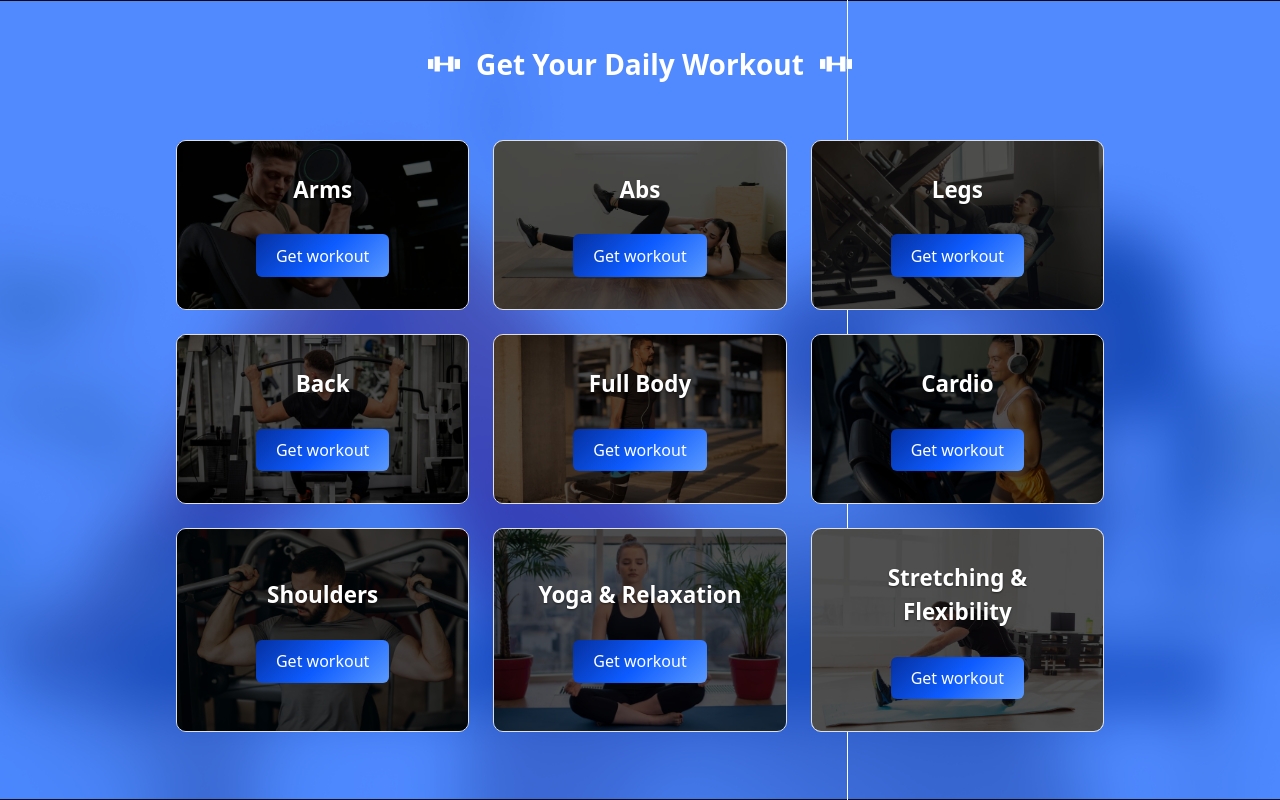
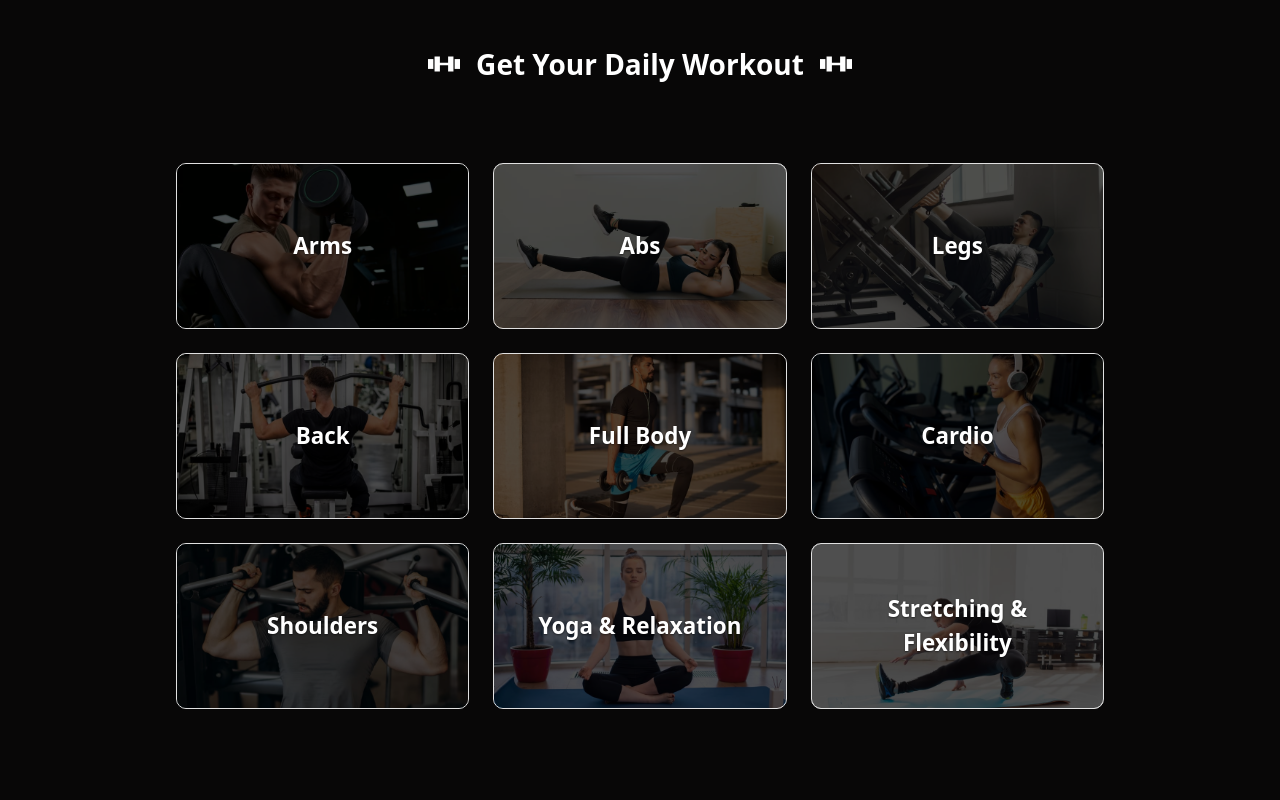
Before and after one commit to kisa-fatima/devops-project, a React (Vite) app in the folder client/: page / in a window 1280 px wide. Built offline with nearby package versions, Linux system fonts and the light colour scheme.

Commit message:
ui changes

```diff
--- a/client/src/App.css
+++ b/client/src/App.css
@@ -1,3 +1,27 @@
+/* Page loader */
+.loader-overlay {
+  position: fixed;
+  inset: 0;
+  background: rgba(8, 7, 7, 0.7);
+  display: flex;
+  align-items: center;
+  justify-content: center;
+  z-index: 999;
+}
+
+.loader-spinner {
+  width: 48px;
+  height: 48px;
+  border: 4px solid rgba(255, 255, 255, 0.2);
+  border-top-color: #fff;
+  border-radius: 50%;
+  animation: loader-spin 0.8s linear infinite;
+}
+
+@keyframes loader-spin {
+  to { transform: rotate(360deg); }
+}
+
 .container {
   width: 100%;
   max-width: 960px;
@@ -32,9 +56,11 @@
   flex-direction: column;
   align-items: center;
   justify-content: center;
+  gap: 0.25rem;
   min-height: 100px;
   min-width: 0;
   overflow: hidden;
+  cursor: pointer;
 }
 
 .workout-card-overlay {
@@ -48,7 +74,7 @@
   position: relative;
   z-index: 1;
   font-size: 1.4rem;
-  margin: 0 0 1rem 0;
+  margin: 0;
   color: #333;
   text-align: center;
 }
@@ -58,9 +84,9 @@
   text-shadow: 0 1px 2px rgba(0, 0, 0, 0.5);
 }
 
-.workout-card .run-btn {
-  position: relative;
-  z-index: 1;
+.workout-card--disabled {
+  cursor: not-allowed;
+  opacity: 0.85;
 }
 
 .page-heading {
@@ -86,33 +112,13 @@ h1 {
   text-align: center;
 }
 
-.run-btn {
-  margin-top: 0.75rem;
-  padding: 0.65rem 1.25rem;
-  font-size: 1rem;
-  background: linear-gradient(135deg, #0530a0 0%, #0D5BFF 50%, #5b9aff 100%);
-  color: #fff;
-  border: none;
-  border-radius: 6px;
-  cursor: pointer;
-}
-
-.run-btn:hover:not(:disabled) {
-  background: linear-gradient(135deg, #042880 0%, #0a4ad4 50%, #4a8aef 100%);
-}
-
-.run-btn:disabled {
-  opacity: 0.7;
-  cursor: not-allowed;
-}
-
 /* Modal */
 .modal-backdrop {
   position: fixed;
   inset: 0;
   background: rgba(0, 0, 0, 0.65);
-  backdrop-filter: blur(8px);
-  -webkit-backdrop-filter: blur(8px);
+  backdrop-filter: blur(2px);
+  -webkit-backdrop-filter: blur(2px);
   display: flex;
   align-items: center;
   justify-content: center;
@@ -121,7 +127,7 @@ h1 {
 }
 
 .modal-box {
-  background: #fff;
+  background: #080707;
   border-radius: 12px;
   max-width: 800px;
   width: 100%;
@@ -136,7 +142,7 @@ h1 {
   align-items: center;
   justify-content: space-between;
   padding: 1rem 1.25rem;
-  border-bottom: 1px solid #e0e0e0;
+  border-bottom: 1px solid rgba(255, 255, 255, 0.15);
   flex-shrink: 0;
 }
 
@@ -148,8 +154,8 @@ h1 {
   height: 32px;
   padding: 0;
   border: none;
-  background: #f0f0f0;
-  color: #333;
+  background: rgba(255, 255, 255, 0.12);
+  color: #fff;
   font-size: 1.25rem;
   line-height: 1;
   border-radius: 6px;
@@ -157,13 +163,13 @@ h1 {
 }
 
 .modal-close:hover {
-  background: #e0e0e0;
+  background: rgba(255, 255, 255, 0.22);
 }
 
 .modal-title {
   margin: 0;
   font-size: 1.25rem;
-  color: #1a1a1a;
+  color: #fff;
 }
 
 .modal-body {
@@ -173,11 +179,11 @@ h1 {
 
 .modal-message {
   margin: 0;
-  color: #333;
+  color: #fff;
 }
 
 .response-content {
   white-space: pre-wrap;
   line-height: 1.6;
-  color: #333;
+  color: #fff;
 }
--- a/client/src/App.jsx
+++ b/client/src/App.jsx
@@ -79,6 +79,11 @@ function App() {
 
   return (
     <div className="container">
+      {runningId !== null && (
+        <div className="loader-overlay" aria-live="polite" aria-busy="true">
+          <div className="loader-spinner" />
+        </div>
+      )}
       <div className="page-heading">
         <BarbellIcon />
         <h1>Get Your Daily Workout</h1>
--- a/client/src/WorkoutCard.jsx
+++ b/client/src/WorkoutCard.jsx
@@ -1,5 +1,4 @@
 function WorkoutCard({ id, label, onGetWorkout, runningId, backgroundImage }) {
-  const isRunning = runningId === id
   const isDisabled = runningId !== null
   const style = backgroundImage
     ? {
@@ -7,18 +6,22 @@ function WorkoutCard({ id, label, onGetWorkout, runningId, backgroundImage }) {
       }
     : {}
 
+  const handleClick = () => {
+    if (!isDisabled) onGetWorkout(id)
+  }
+
   return (
-    <article className={`workout-card ${backgroundImage ? 'workout-card--with-bg' : ''}`} style={style}>
+    <article
+      className={`workout-card ${backgroundImage ? 'workout-card--with-bg' : ''} ${isDisabled ? 'workout-card--disabled' : ''}`}
+      style={style}
+      onClick={handleClick}
+      onKeyDown={e => { if (e.key === 'Enter' || e.key === ' ') { e.preventDefault(); handleClick(); } }}
+      role="button"
+      tabIndex={isDisabled ? -1 : 0}
+      aria-label={`Get ${label} workout`}
+    >
       {backgroundImage && <div className="workout-card-overlay" />}
       <h2>{label}</h2>
-      <button
-        type="button"
-        className="run-btn"
-        onClick={() => onGetWorkout(id)}
-        disabled={isDisabled}
-      >
-        {isRunning ? 'Running…' : 'Get workout'}
-      </button>
     </article>
   )
 }
--- a/client/src/index.css
+++ b/client/src/index.css
@@ -26,11 +26,7 @@ body {
   margin: 0;
   min-width: 320px;
   min-height: 100vh;
-  background-image: url('./assets/background.png');
-  background-size: cover;
-  background-position: center;
-  background-repeat: no-repeat;
-  background-attachment: fixed;
+  background-color: #080707;
 }
 
 #root {
```
